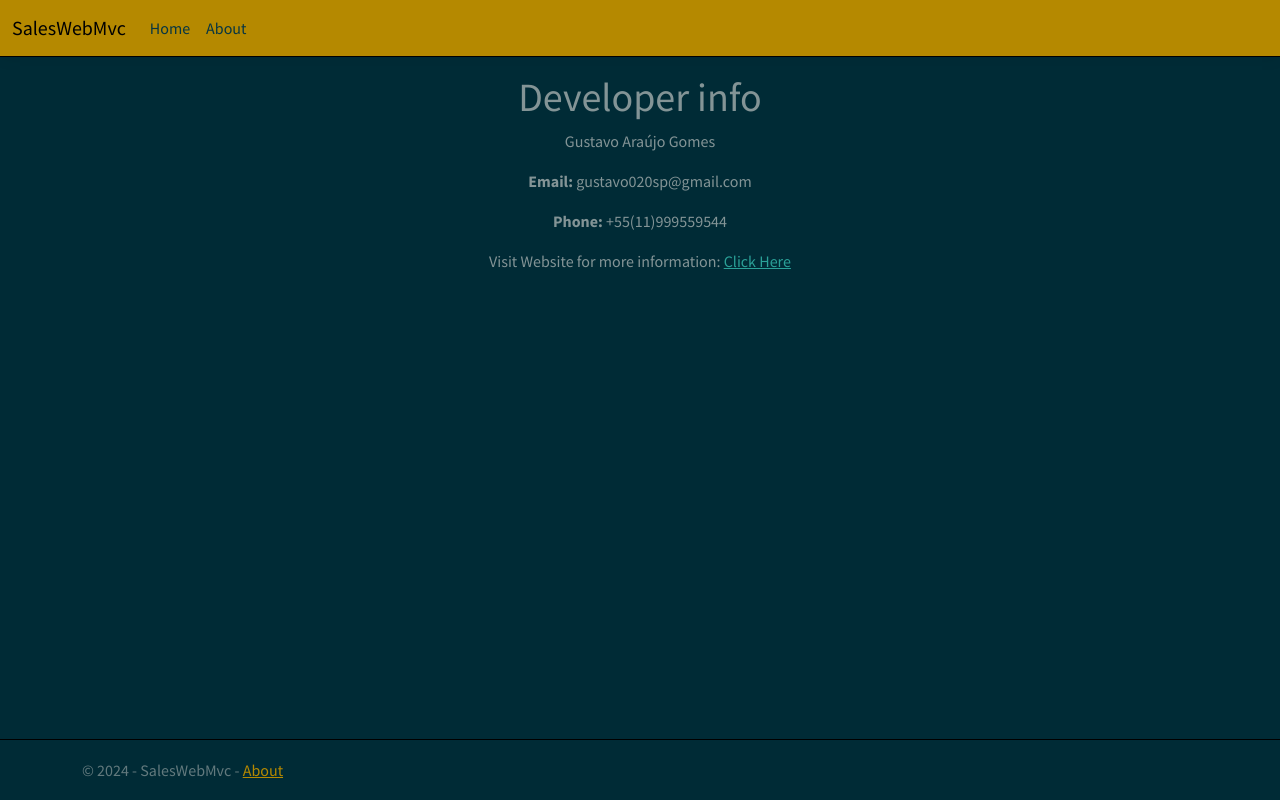
After one commit to Gustavo020sp/C-Sharp-Course, an ASP.NET Core app: template SalesWebMvc/Views/Home/About.cshtml in a window 1280 px wide. The commit adds this page. Run offline with ASP.NET Core 8, Linux system fonts and the light colour scheme; the template is opened without the code that fills it, so the values that code supplies are empty; style sheets or scripts are compiled from the project's sources.

Commit message:
About page over Privacy

```diff
--- a/SalesWebMvc/Controllers/HomeController.cs
+++ b/SalesWebMvc/Controllers/HomeController.cs
@@ -18,7 +18,7 @@ namespace SalesWebMvc.Controllers
             return View();
         }
 
-        public IActionResult Privacy()
+        public IActionResult About()
         {
             return View();
         }
--- /dev/null
+++ b/SalesWebMvc/Views/Home/About.cshtml
@@ -0,0 +1,10 @@
+@{
+	ViewData["Title"] = "Developer info";
+}
+<div class="text-center">
+	<h1>@ViewData["Title"]</h1>
+	<p>Gustavo Araújo Gomes</p>
+	<p><strong>Email:</strong> gustavo020sp@gmail.com</p>
+	<p><strong>Phone:</strong> +55(11)999559544</p>
+	<p>Visit Website for more information: <a href="https://gustavoagomes.netlify.app/">Click Here</a></p>
+</div>
--- a/SalesWebMvc/Views/Home/Privacy.cshtml
+++ /dev/null
@@ -1,6 +0,0 @@
-@{
-    ViewData["Title"] = "Privacy Policy";
-}
-<h1>@ViewData["Title"]</h1>
-
-<p>Use this page to detail your site's privacy policy.</p>
--- a/SalesWebMvc/Views/Shared/_Layout.cshtml
+++ b/SalesWebMvc/Views/Shared/_Layout.cshtml
@@ -23,7 +23,7 @@
                             <a class="nav-link text-dark" asp-area="" asp-controller="Home" asp-action="Index">Home</a>
                         </li>
                         <li class="nav-item">
-                            <a class="nav-link text-dark" asp-area="" asp-controller="Home" asp-action="Privacy">Privacy</a>
+                            <a class="nav-link text-dark" asp-area="" asp-controller="Home" asp-action="About">About</a>
                         </li>
                     </ul>
                 </div>
@@ -38,7 +38,7 @@
 
     <footer class="border-top border-black footer text-muted">
         <div class="container">
-            &copy; 2024 - SalesWebMvc - <a class="text-primary link-primary" asp-area="" asp-controller="Home" asp-action="Privacy">Privacy</a>
+            &copy; 2024 - SalesWebMvc - <a class="text-primary link-primary" asp-area="" asp-controller="Home" asp-action="About">About</a>
         </div>
     </footer>
     <script src="~/lib/jquery/dist/jquery.min.js"></script>
```
